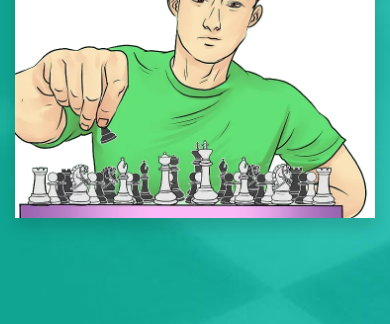
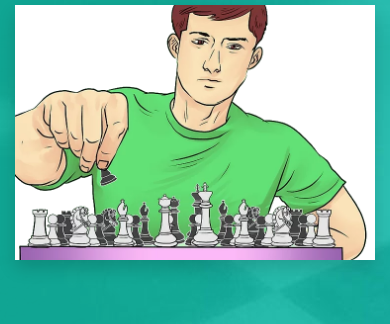
Before and after one commit to Ilija712/BeliTop, a plain HTML site: page index.html in a window 390 px wide. Shown: the part 624-948 px from the top of the page. Drawn offline with nearby package versions, Linux system fonts and the light colour scheme.

```diff
--- a/css/style.css
+++ b/css/style.css
@@ -28,7 +28,5 @@
 
 }
 @media only screen and (max-width: 576px){
-    .poz{
-        top: 10%;
-    }
+
 }
```
